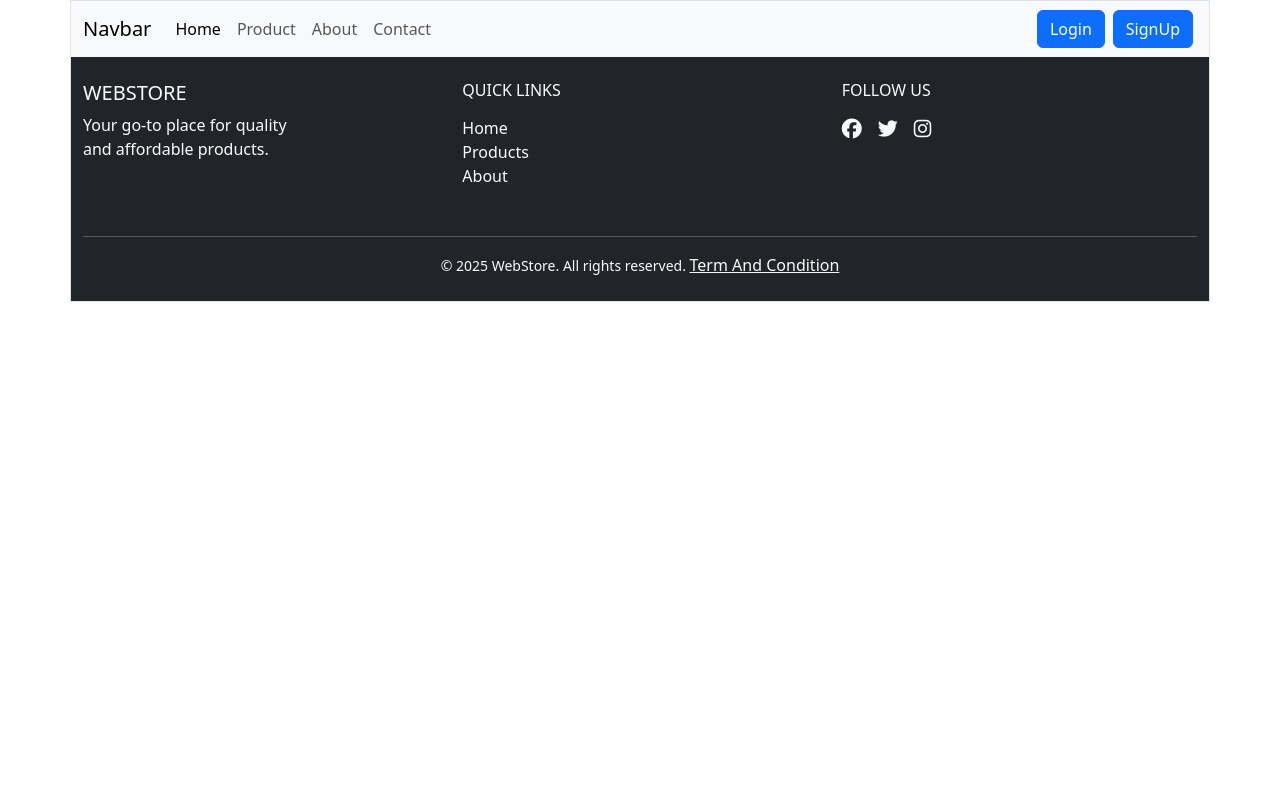
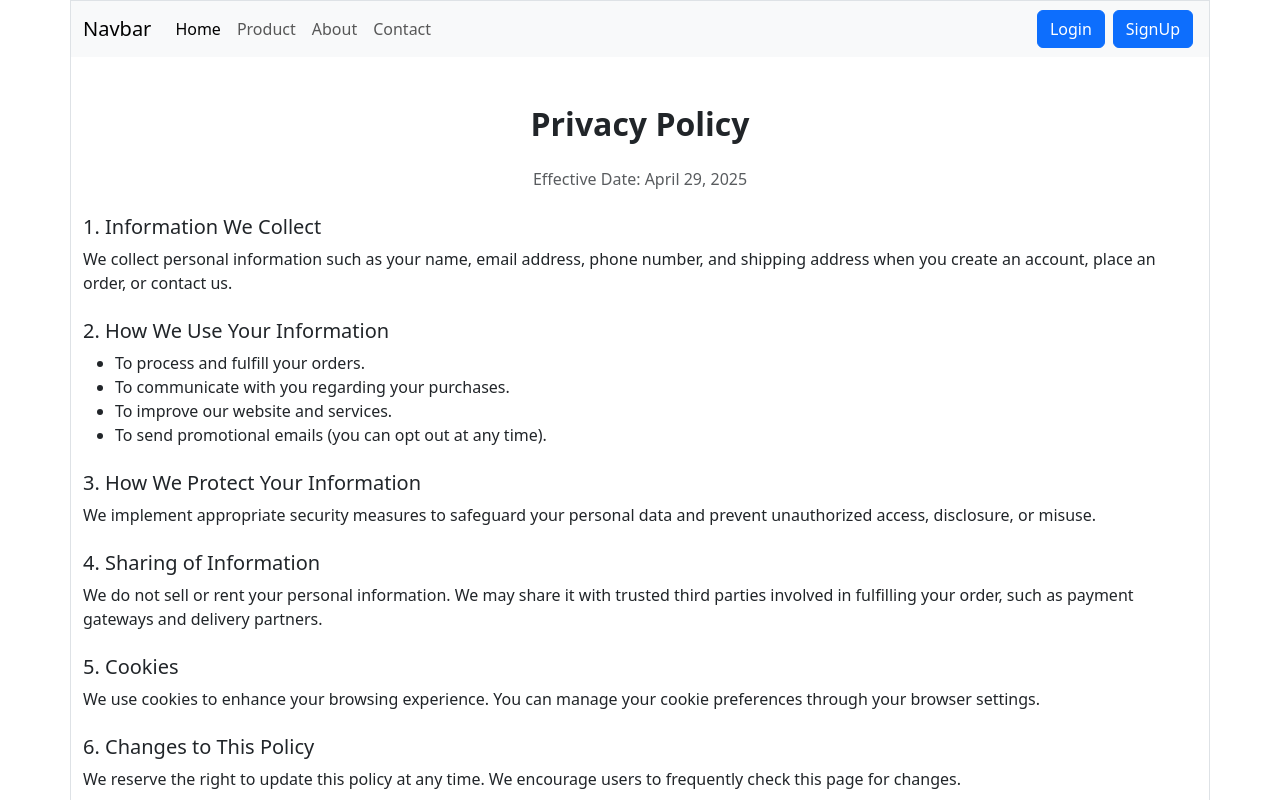
Before and after one commit to balarcrens/webStore, a React (Create React App) app: page /privacy in a window 1280 px wide. Shown: the top 800 px of the page. Built offline with nearby package versions, Linux system fonts and the light colour scheme.

Commit message:
privacy page adding

```diff
--- a/src/App.jsx
+++ b/src/App.jsx
@@ -12,6 +12,7 @@ import Signup from './Components/Signup';
 import Login from './Components/Login';
 import Contact from './Components/Contact';
 import TermCon from './Components/TermCon';
+import Policy from './Components/Policy';
 function App() {
 	return (
 		<div className='container border p-0'>
@@ -24,6 +25,7 @@ function App() {
 				<Route exact path='/contact' element={<Contact />}></Route>
 				<Route exact path='/signup' element={<Signup />}></Route>
 				<Route exact path='/login' element={<Login />}></Route>
+				<Route exact path='/privacy' element={<Policy />}></Route>
 				<Route exact path='/terms' element={<TermCon />}></Route>
 			</Routes>
 			<Footer/>
--- a/src/Components/Footer.jsx
+++ b/src/Components/Footer.jsx
@@ -39,6 +39,7 @@ export default function Footer() {
                 <hr className="bg-secondary" />
                 <div className="text-center">
                     <small>© {new Date().getFullYear()} WebStore. All rights reserved. </small>
+                    <Link to='/privacy' className='text-light'>Privacy Policy</Link> and
                     <Link to='/terms' className='text-light'>Term And Condition</Link>
                 </div>
             </div>
--- /dev/null
+++ b/src/Components/Policy.jsx
@@ -0,0 +1,50 @@
+import React from 'react'
+
+export default function Policy() {
+    return (
+        <div className="container py-5">
+            <h2 className="mb-4 text-center fw-bold">Privacy Policy</h2>
+            <p className="text-muted mb-4 text-center">Effective Date: April 29, 2025</p>
+
+            <div className="mb-4">
+                <h5>1. Information We Collect</h5>
+                <p>We collect personal information such as your name, email address, phone number, and shipping address when you create an account, place an order, or contact us.</p>
+            </div>
+
+            <div className="mb-4">
+                <h5>2. How We Use Your Information</h5>
+                <ul>
+                    <li>To process and fulfill your orders.</li>
+                    <li>To communicate with you regarding your purchases.</li>
+                    <li>To improve our website and services.</li>
+                    <li>To send promotional emails (you can opt out at any time).</li>
+                </ul>
+            </div>
+
+            <div className="mb-4">
+                <h5>3. How We Protect Your Information</h5>
+                <p>We implement appropriate security measures to safeguard your personal data and prevent unauthorized access, disclosure, or misuse.</p>
+            </div>
+
+            <div className="mb-4">
+                <h5>4. Sharing of Information</h5>
+                <p>We do not sell or rent your personal information. We may share it with trusted third parties involved in fulfilling your order, such as payment gateways and delivery partners.</p>
+            </div>
+
+            <div className="mb-4">
+                <h5>5. Cookies</h5>
+                <p>We use cookies to enhance your browsing experience. You can manage your cookie preferences through your browser settings.</p>
+            </div>
+
+            <div className="mb-4">
+                <h5>6. Changes to This Policy</h5>
+                <p>We reserve the right to update this policy at any time. We encourage users to frequently check this page for changes.</p>
+            </div>
+
+            <div className="mb-4">
+                <h5>7. Contact Us</h5>
+                <p>If you have any questions about this Privacy Policy, please contact us at <strong>support@webstore.com</strong>.</p>
+            </div>
+        </div>
+    )
+}
```
